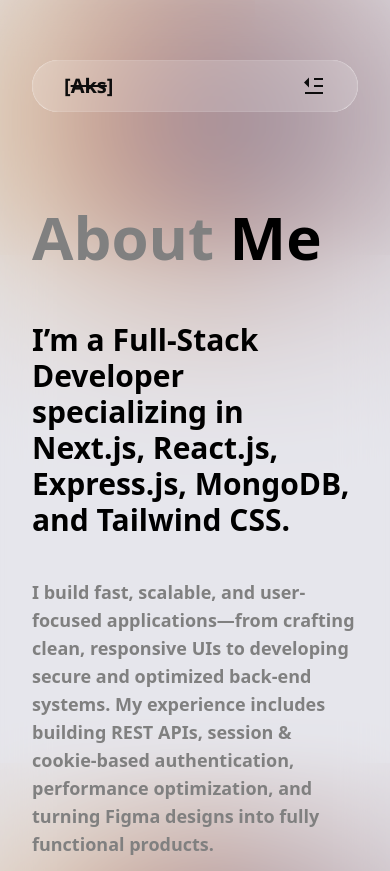
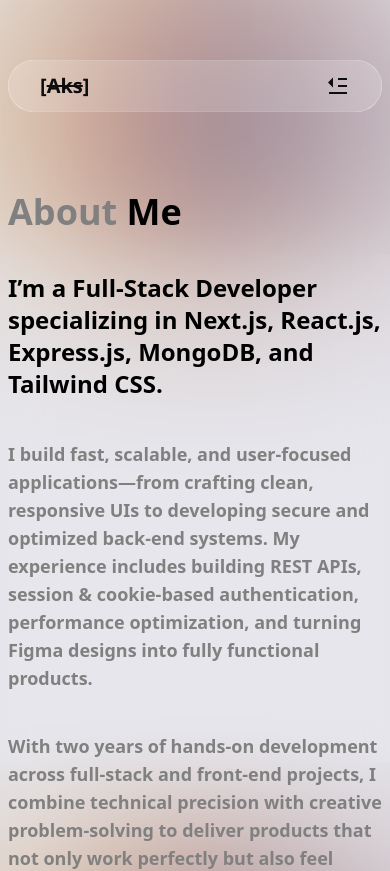
Before and after one commit to Muhammad-Ayub830/myPortfolio, a Next.js app: page /about in a window 390 px wide. Shown: the top 871 px of the page. Built offline with nearby package versions, Linux system fonts and the light colour scheme.

Commit message:
third commit

```diff
--- a/app/about/page.jsx
+++ b/app/about/page.jsx
@@ -6,10 +6,10 @@
    <div className={`    `}>
       <div className="content mt-20 flex items-center">
         <div className="text-conent">
-          <div className="heading  text-[60px] font-bold">
-            <span className="text-[60px] font-bold text-[#808080]">About </span>Me
+          <div className="heading text-4xl  md:text-[60px] font-bold">
+            <span className=" font-bold text-[#808080]">About </span>Me
           </div>
-         <div className="sub-heading font-bold text-3xl md:w-[70%] mt-10">
+         <div className="sub-heading font-bold text-2xl md:text-3xl md:w-[70%] mt-10">
             I’m a Full-Stack Developer specializing in Next.js, React.js, Express.js, MongoDB, and Tailwind CSS.
          </div>
          <p className="description text-[#808080] md:w-[80%] mt-10 text-lg font-semibold font-sans">
--- a/app/contact/page.jsx
+++ b/app/contact/page.jsx
@@ -23,7 +23,7 @@
           <p></p>
         </div>
 
-        <form action="" className='inputs p-5 px-10 border-b border-[#80808070] shadow-2xl'>
+        <form action="" className='inputs p-2 sm:p-5 px-10 border-b border-[#80808070] shadow-2xl'>
 
             <div className="email-box flex gap-3 border-b py-3 border-[#80808070]">
               <p>Email:</p>
--- a/app/layout.jsx
+++ b/app/layout.jsx
@@ -33,7 +33,7 @@
           <div className="red"></div>
           <div className="blue"></div>
         </div>
-        <div className="w-full p-8 md:p-23 pt-15 bg-[#ffffff67] backdrop-blur-xl absolute top-0 left-0 ">
+        <div className="w-full p-2 sm:p-8 md:p-23 pt-15 bg-[#ffffff67] backdrop-blur-xl absolute top-0 left-0 ">
           <Navbar />
 
           {children}
--- a/app/page.jsx
+++ b/app/page.jsx
@@ -2,6 +2,7 @@
 import Footer from "@/components/Footer";
 import { Inter } from "next/font/google";
 import Image from "next/image";
+import Link from "next/link";
 
 const main_font = Inter({
   subsets: ["latin"],
@@ -19,7 +20,7 @@
           <div className="caption text-[#808080] text-[15px] lg:w-[70%] mt-15 md:mt-20">
             Leveraging the power of Next.js and React.js for dynamic front-ends and Express.js with MongoDB for resilient back-ends, I build complete, scalable, and modern digital products that prioritize exceptional user experience.      </div>
           <div className="btns-hero mt-5 flex items-center justify-between gap-6 w-fit">
-            <button className="w-[160px] text-[#F0F0F0] h-[50px] bg-[#0D0D0D] p-3 text-[12px] rounded-xl mt-5    cursor-pointer">View Projects</button>
+         <Link href='/projects'><button className="w-[160px] text-[#F0F0F0] h-[50px] bg-[#0D0D0D] p-3 text-[12px] rounded-xl mt-5    cursor-pointer">View Projects</button></Link>
             <button className="w-[160px] text-[#0D0D0D] h-[50px] bg-[#F0F0F0] p-3 text-[12px] rounded-xl mt-5  cursor-pointer">Download Resume</button>
           </div>
         </div>
--- a/components/sidebar.jsx
+++ b/components/sidebar.jsx
@@ -13,11 +13,11 @@
         <RiMenuFold2Fill onClick={()=>setCheck(prev=>!prev)} className='text-xl p-3 rounded-xl ml-auto text-black  shadow w-14 h-14
         cursor-pointer'/>
       <ul className='p-5 flex flex-col font-semibold text-black'>
-        <Link href='' className='p-3 text-lg  border-b'>Home</Link>
-        <Link href='' className='p-3 text-lg  border-b'>About</Link>
-        <Link href='' className='p-3 text-lg  border-b'>Skills</Link>
-        <Link href='' className='p-3 text-lg  border-b'>Projects</Link>
-        <Link href='' className='p-3 text-lg  border-b'>Contact</Link>
+        <Link href='/' className='p-3 text-lg  border-b'>Home</Link>
+        <Link href='/about' className='p-3 text-lg  border-b'>About</Link>
+        <Link href='/skills' className='p-3 text-lg  border-b'>Skills</Link>
+        <Link href='/projects' className='p-3 text-lg  border-b'>Projects</Link>
+        <Link href='/contact' className='p-3 text-lg  border-b'>Contact</Link>
 
       </ul>
     </div>
```
